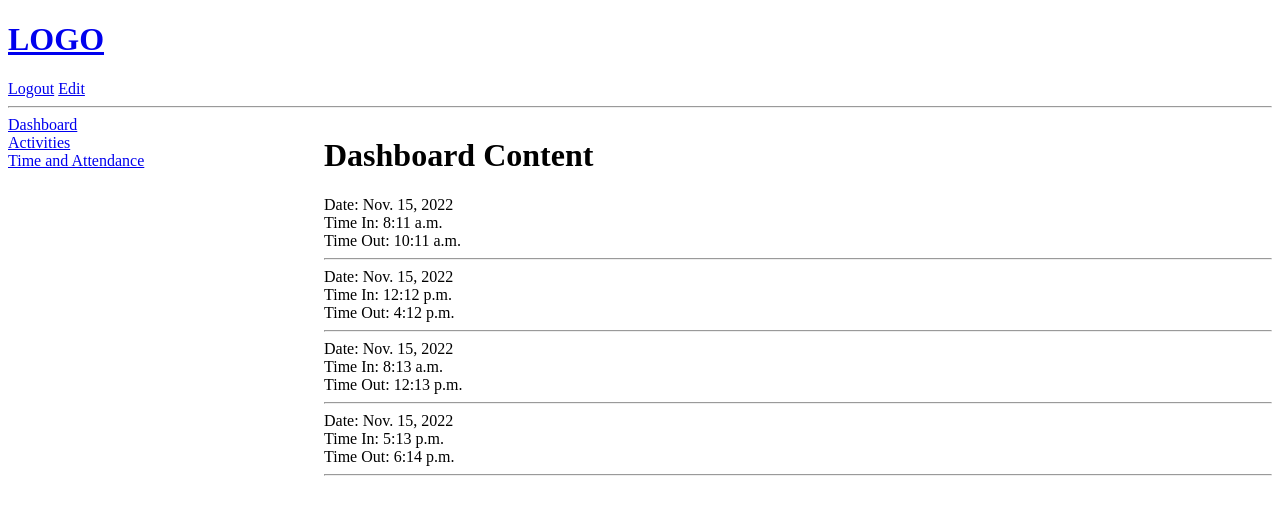
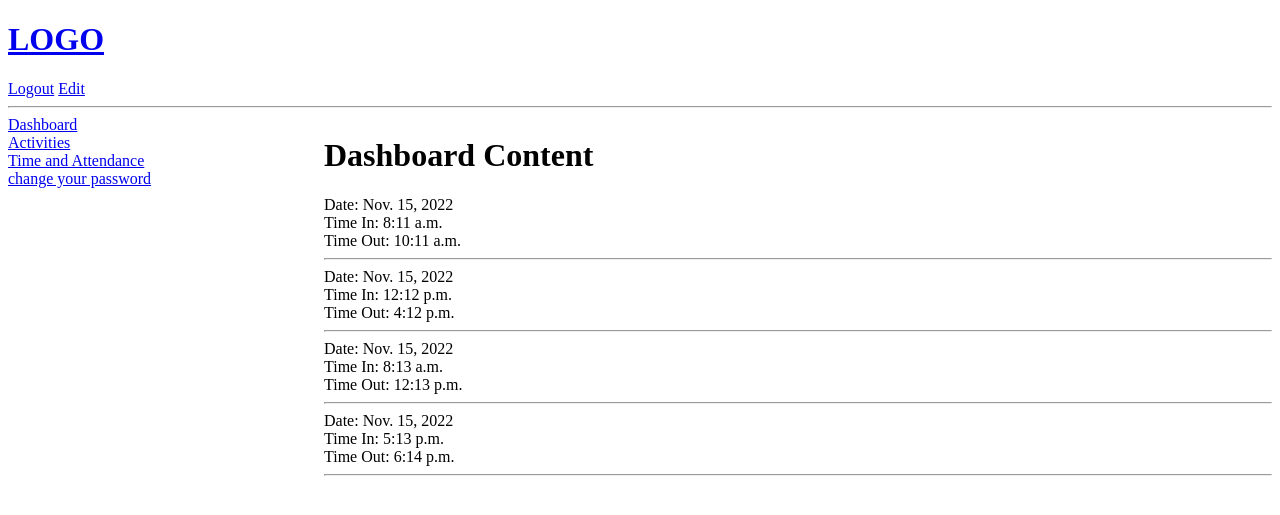
Before and after one commit to haxhex/AttendanceSystem, a Django app: page /dashboard/ in a window 1280 px wide. Shown: the top 515 px of the page. Run offline with Django 4.2, Linux system fonts and the light colour scheme; a user stored in the database is signed in; data comes from the database, SQL or seed files in the repository.

Commit message:
added change password button

```diff
--- a/templates/main.html
+++ b/templates/main.html
@@ -1,5 +1,6 @@
 <!DOCTYPE html>
 <html lang="en">
+
 <head>
     <meta charset="UTF-8">
     <meta http-equiv="X-UA-Compatible" content="IE=edge">
@@ -12,13 +13,14 @@
         }
     </style>
 </head>
+
 <body>
     {% include 'navbar.html' %}
     {% if messages %}
     <ul class="messages">
         {% for message in messages %}
-        <li{% if message.tags  %} class="{{ message.tags }}" {% endif %}>{{message}}</li>
-        {% endfor %}
+        <li{% if message.tags %} class="{{ message.tags }}" {% endif %}>{{message}}</li>
+            {% endfor %}
     </ul>
     {% endif %}
 
@@ -34,6 +36,9 @@
             <div>
                 <a href="{% url 'io' %}">Time and Attendance</a>
             </div>
+            <div>
+                <a href="{% url 'password-change' %}">change your password</a>
+            </div>
         </div>
         {% block content %}
         {% endblock %}
@@ -46,4 +51,5 @@
 
 
 </body>
+
 </html>
```
